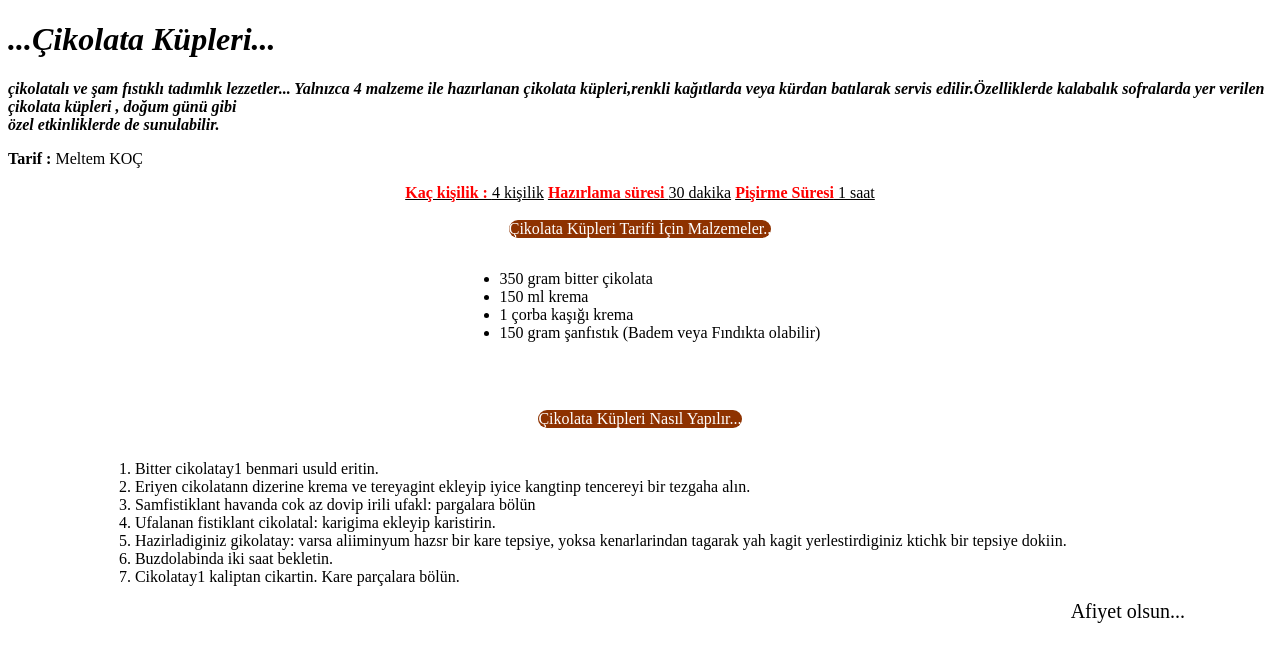
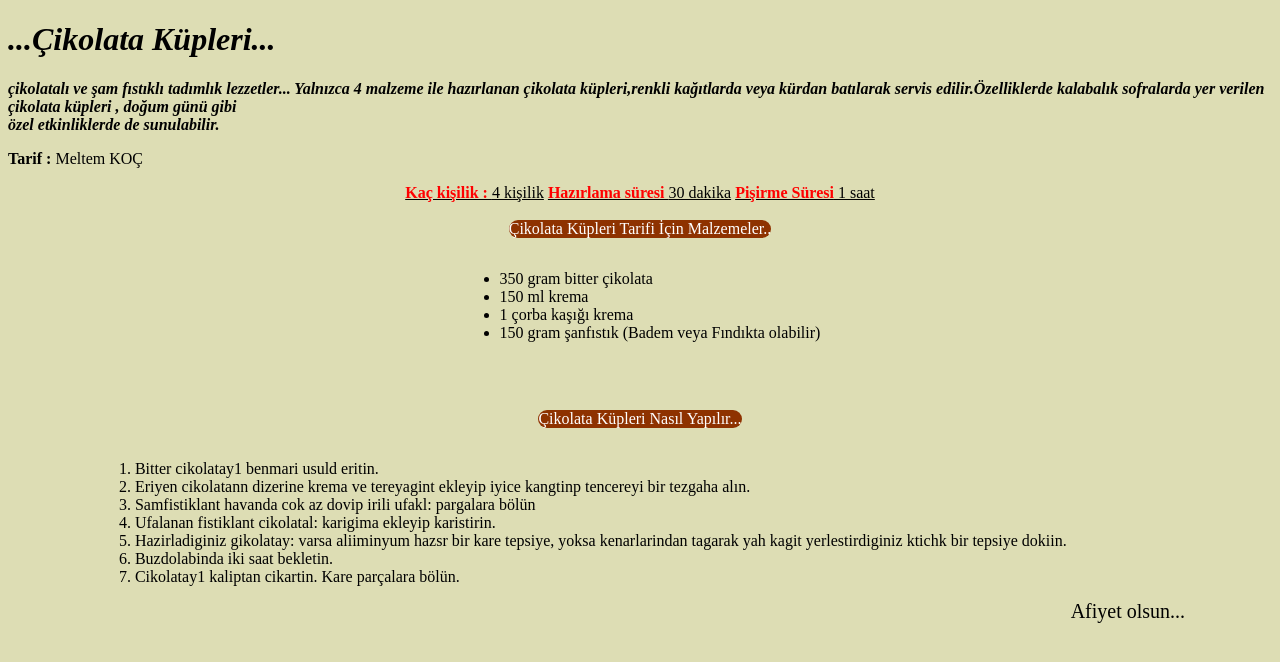
Before and after one commit to justcoding99/kodluyoruzProjeler, a plain HTML site: page tarifodev/index.html in a window 1280 px wide. Drawn offline with Linux system fonts and the light colour scheme.

Commit message:
color added

```diff
--- a/tarifodev/index.html
+++ b/tarifodev/index.html
@@ -6,7 +6,7 @@
     <meta name="viewport" content="width=device-width, initial-scale=1.0">
     <title>Reciepe</title>
 </head>
-<body>
+<body style="background-color:rgb(221, 221, 180)" >
    <h1><em>...Çikolata Küpleri...</em></h1>
    <p><em><b>çikolatalı ve şam fıstıklı tadımlık lezzetler... Yalnızca 4 malzeme ile hazırlanan çikolata küpleri,renkli kağıtlarda veya kürdan batılarak servis edilir.Özelliklerde kalabalık sofralarda yer verilen çikolata küpleri , doğum günü gibi <br>
  özel etkinliklerde de sunulabilir.</b></em></p>
```
